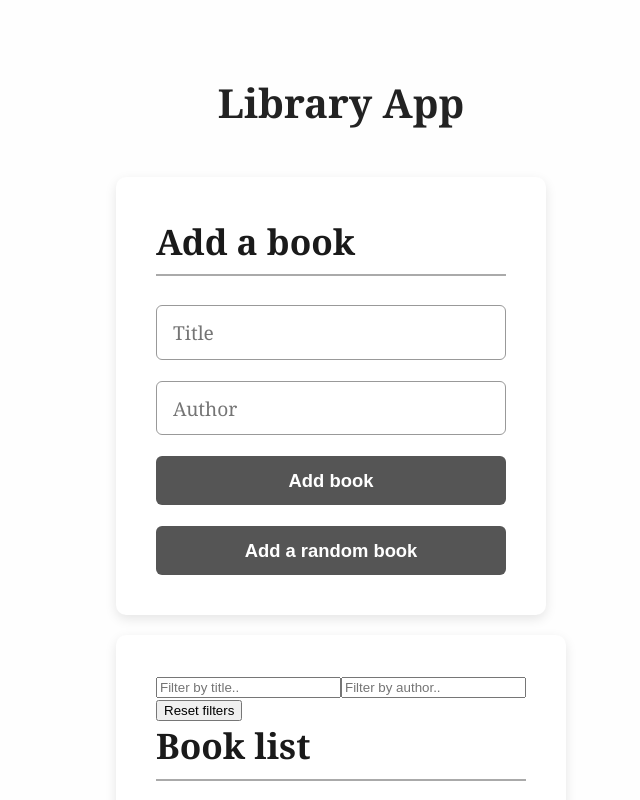
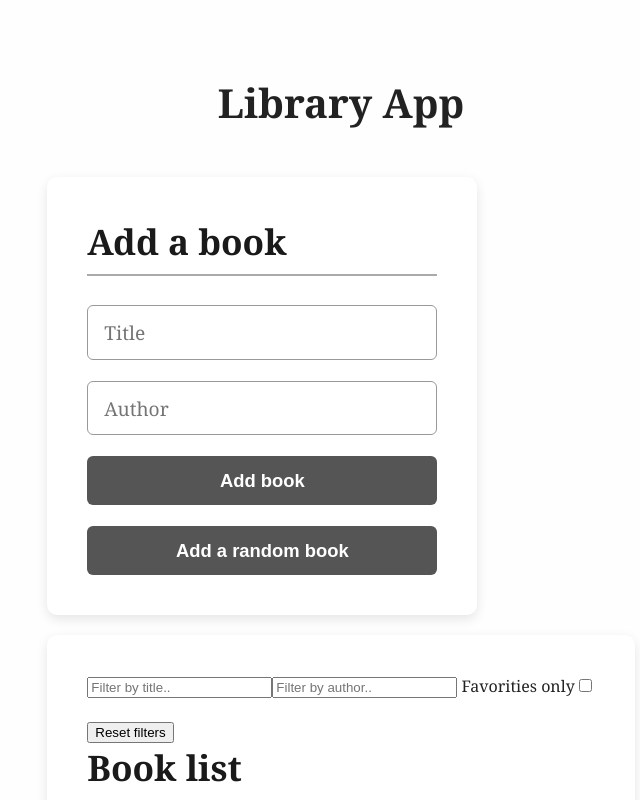
Before and after one commit to DanilZharkovJS/React-Library, a React (Create React App) app in the folder frontend/: page / in a window 1280 px wide. Shown: the top 800 px of the page, without its empty margins (299-939 px from the left). Built offline with nearby package versions, Linux system fonts and the light colour scheme.

Commit message:
Filter by favorities

```diff
--- a/frontend/src/Pages/main/components/BookFilter.jsx
+++ b/frontend/src/Pages/main/components/BookFilter.jsx
@@ -6,16 +6,24 @@ import {
   setTitleFilter,
   selectTitleFilter,
   setAuthorFilter,
+  setFavoriteFilter,
+  selectFavoriteFilter,
 } from '../../../redux/slices/filterSlice'
 import Button from '../../../components/Button'
 function BookFilter() {
   const dispatch = useDispatch()
+  const favoriteFilter = useSelector(selectFavoriteFilter)
+
   const handleTitleFilterChange = (e) => {
     dispatch(setTitleFilter(e.target.value))
   }
   const handleAuthorFilterChange = (e) => {
     dispatch(setAuthorFilter(e.target.value))
   }
+  const handleFavoriteFilter = (e) => {
+    dispatch(setFavoriteFilter(e.target.checked))
+  }
+
   const handleClearAll = () => {
     dispatch(clearFilters())
   }
@@ -35,7 +43,17 @@ function BookFilter() {
             value={useSelector(selectAuthorFilter)}
             onChange={handleAuthorFilterChange}
           />
+          <label>
+            {' '}
+            Favorities only
+            <input
+              type="checkbox"
+              checked={favoriteFilter}
+              onChange={handleFavoriteFilter}
+            />
+          </label>
         </div>
+        <br />
         <div className="filter-actions">
           <Button onClick={handleClearAll}>Reset filters</Button>
         </div>
--- a/frontend/src/Pages/main/components/BookList.jsx
+++ b/frontend/src/Pages/main/components/BookList.jsx
@@ -3,12 +3,17 @@ import { useDispatch, useSelector } from 'react-redux'
 import { IoBookmarkOutline, IoBookmarkSharp } from 'react-icons/io5'
 import Button from '../../../components/Button'
 import { deleteBook, toggleFavorite } from '../../../redux/books/actionCreators'
-import { selectAuthorFilter, selectTitleFilter } from '../../../redux/slices/filterSlice'
+import {
+  selectAuthorFilter,
+  selectFavoriteFilter,
+  selectTitleFilter,
+} from '../../../redux/slices/filterSlice'
 
 function BookList() {
   const books = useSelector((state) => state.books)
   const bookTitleFilter = useSelector(selectTitleFilter)
   const bookAuthorFilter = useSelector(selectAuthorFilter)
+  const bookFavoriteFilter = useSelector(selectFavoriteFilter)
   const dispatch = useDispatch()
 
   const handleDelete = (id) => {
@@ -26,8 +31,9 @@ function BookList() {
     const matchesAuthor = book.author
       .toLowerCase()
       .includes(bookAuthorFilter.toLowerCase())
+    const matchesFavorite = bookFavoriteFilter ? book.isFavorite : true
 
-    return matchesTitle && matchesAuthor
+    return matchesTitle && matchesAuthor && matchesFavorite
   })
 
   return (
--- a/frontend/src/redux/slices/filterSlice.js
+++ b/frontend/src/redux/slices/filterSlice.js
@@ -1,6 +1,6 @@
 import { createSlice } from '@reduxjs/toolkit'
 
-const initialState = { title: '', author: '' }
+const initialState = { title: '', author: '', favorities: false }
 
 const filterSlice = createSlice({
   name: 'filter',
@@ -12,13 +12,17 @@ const filterSlice = createSlice({
     setAuthorFilter: (state, action) => {
       state.author = action.payload
     },
+    setFavoriteFilter: (state, action) => {
+      state.favorities = action.payload
+    },
     clearFilters: (state) => {
       return initialState
     },
   },
 })
 
-export const { setTitleFilter, clearFilters, setAuthorFilter } = filterSlice.actions
+export const { setTitleFilter, clearFilters, setAuthorFilter, setFavoriteFilter } = filterSlice.actions
 export const selectTitleFilter = (state) => state.filter.title
 export const selectAuthorFilter = (state) => state.filter.author
+export const selectFavoriteFilter = (state) => state.filter.favorities
 export default filterSlice.reducer
```
